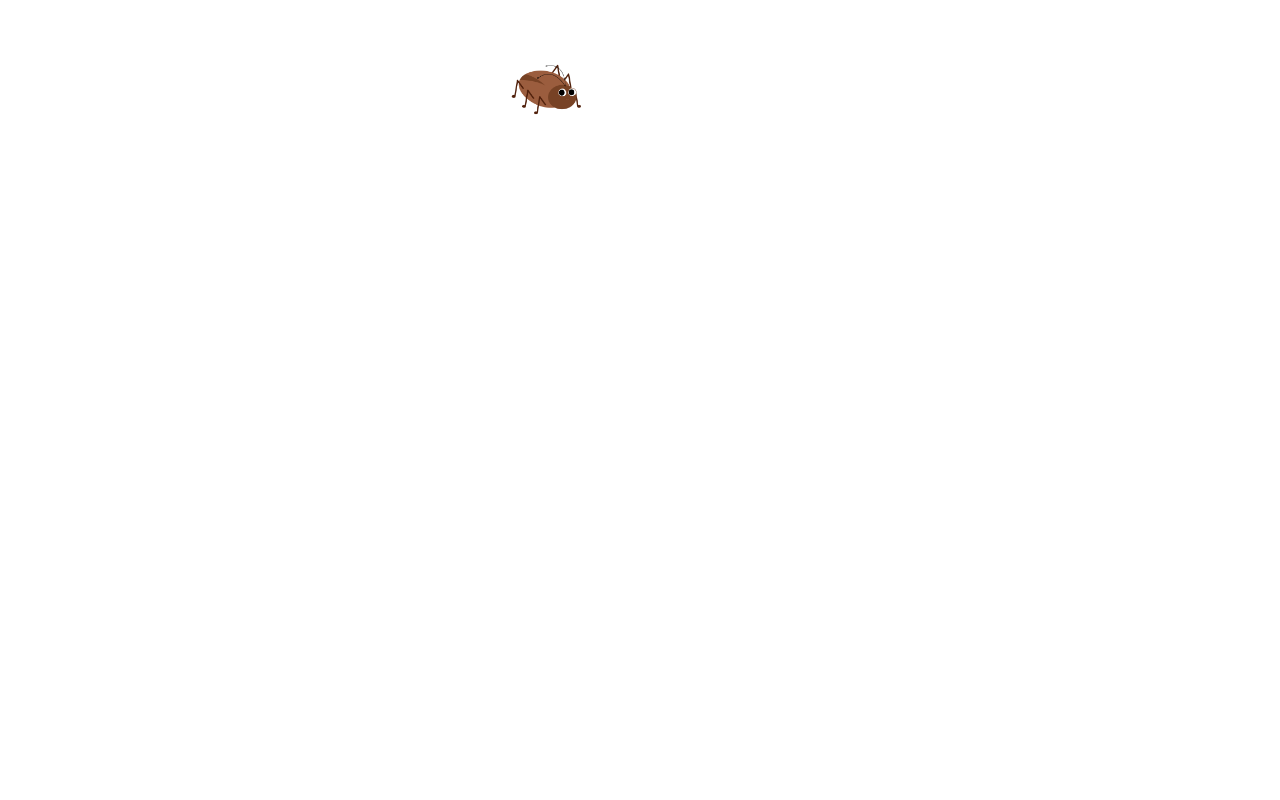
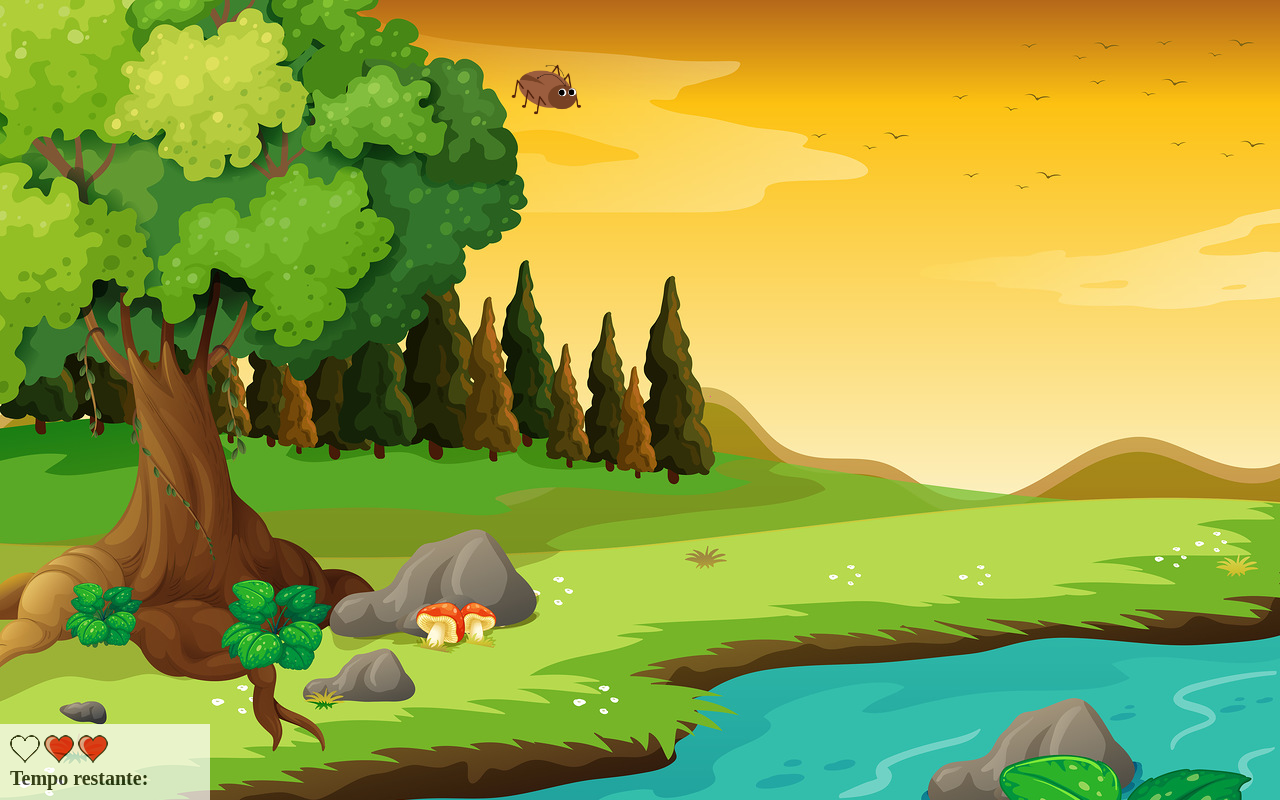
Before and after one commit to Neidielli/MataBarata, a plain HTML site: page app.html in a window 1280 px wide. Drawn offline with Linux system fonts and the light colour scheme.

Commit message:
Criando o cenário

```diff
--- a/app.html
+++ b/app.html
@@ -9,6 +9,19 @@
 
     <body onresize="ajustaPalco()">
 
+        <div class="painel">
+            <div class="vidas">
+                <img src="imagens/coracao_vazio.png">
+                <img src="imagens/coracao_cheio.png">
+                <img src="imagens/coracao_cheio.png">
+            </div>
+
+            <div class="time">Tempo restante:
+
+            </div>
+
+        </div>
+
         <script>
             setInterval(function() {
                 posicaoRandom()
--- a/estilo.css
+++ b/estilo.css
@@ -1,3 +1,9 @@
+/* Estilização das tags */
+body {
+    background-image: url(imagens/bg.jpg);
+    background-repeat: no-repeat;
+    background-size: 100%;
+}
 /* Estilização das class */
 .barata1 {
     width: 50px;
@@ -17,4 +23,22 @@
 .ladoB{
     transform: scaleX(-1);
 }
+.painel {
+    position: absolute;
+    width: 190px;
+    padding: 10px;
+    left: 0px;
+    bottom: 0px;
+    border-top: solid 1px #fff;
+    background-color: #fff;
+    opacity: 0.7;
+}
+.vidas {
+    float: left;
+}
+.time {
+    float: left;
+    font-size: 20px;
+    font-weight: bold;
+}
 /* Estilização das divs */
--- a/jogo.js
+++ b/jogo.js
@@ -17,7 +17,6 @@ function posicaoRandom() {
     if(document.getElementById('barata')) {
         document.getElementById('barata').remove()
     }
-
 
     var posicaoX = Math.floor(Math.random() * largura) - 90
     var posicaoY = Math.floor(Math.random() * altura) - 90
```
Also changed, not shown: imagens/bg.jpg (added), imagens/bgBanheiro.jpg (added).
